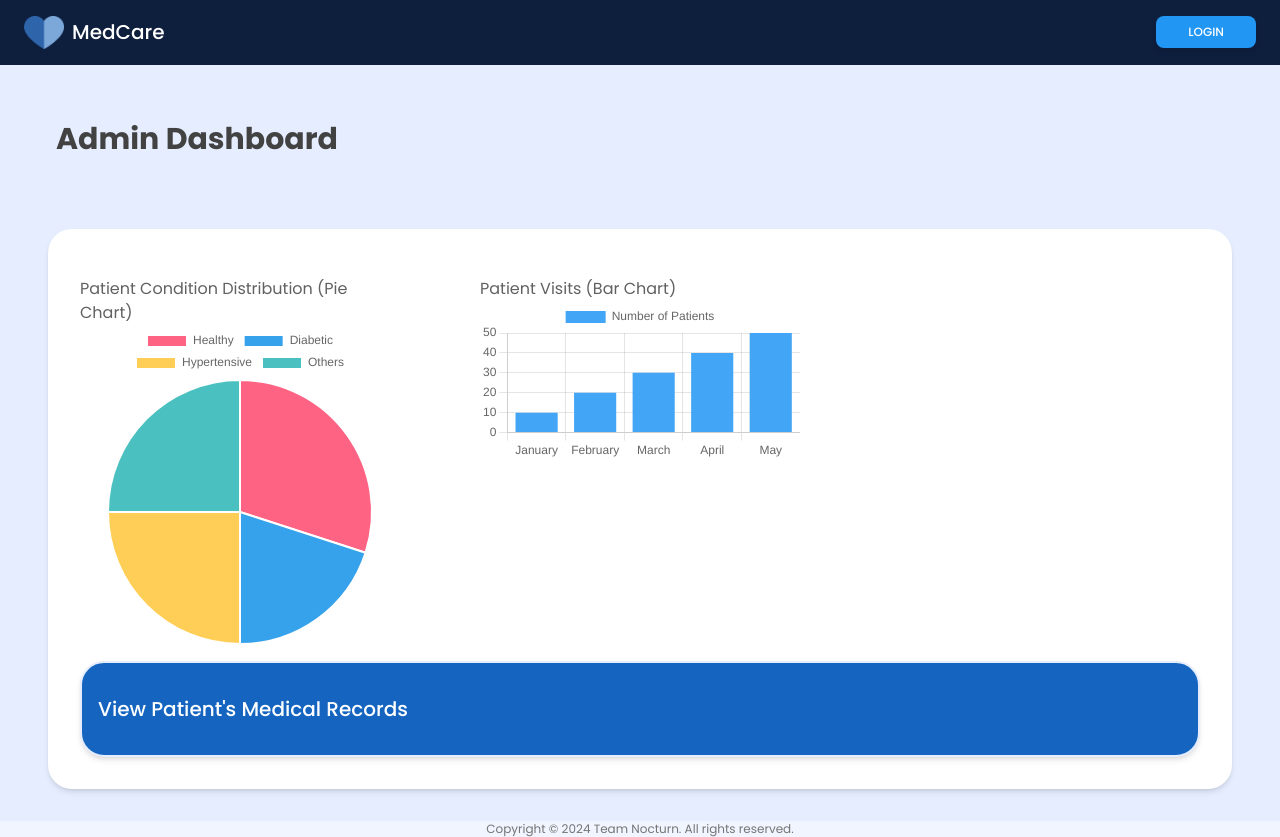
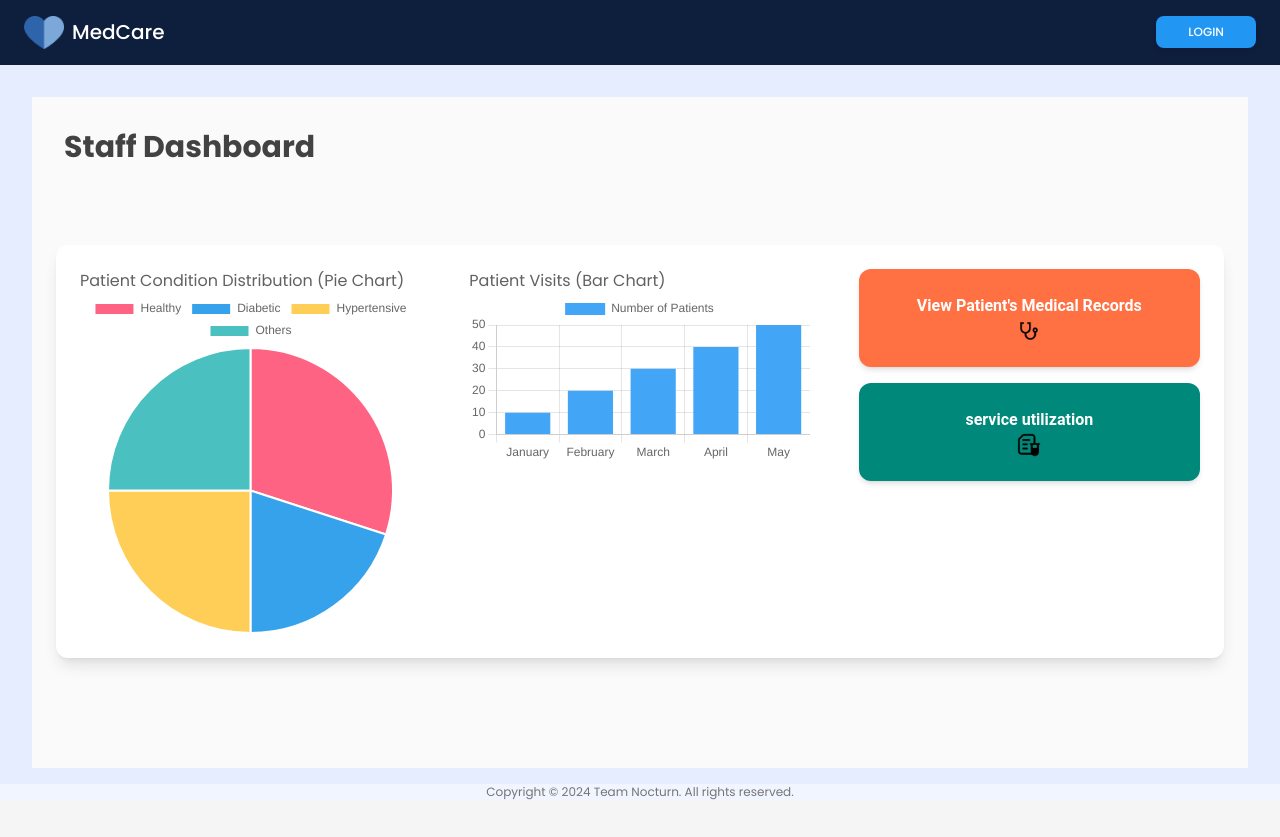
Before and after one commit to SE-S1-WE-26/MedCare-Frontend, a React (Create React App) app: page /admin in a window 1280 px wide. After the commit the page ends 800 px from the top, so only its background shows below. Built offline with nearby package versions, Linux system fonts and the light colour scheme; no server answers.

Commit message:
Add service utilization

```diff
--- a/src/pages/admin/Dashboard.jsx
+++ b/src/pages/admin/Dashboard.jsx
@@ -8,16 +8,18 @@ import {
   CardBody,
   CardHeader,
   Typography,
+  Button,
 } from "@material-tailwind/react";
 import PageTitle from "../../components/pagecomponents/PageTitle";
 import BarChart from "../../components/pagecomponents/admin/charts/BarChart";
-// import LineChart from "../../components/pagecomponents/admin/charts/LineChart";
 import PieChart from "../../components/pagecomponents/admin/charts/PieChart";
 import PatientReports from "./PatientReport";
+import ServiceReports from "./ServiceReport";
 
 const StaffDashboard = () => {
   const [selected, setSelected] = useState("/");
   const [showPatientReport, setShowPatientReport] = useState(false);
+  const [showServiceReport, setShowServiewReport] = useState(false);
   const navigate = useNavigate();
 
   const handleMenuClick = (link) => {
@@ -26,7 +28,16 @@ const StaffDashboard = () => {
   };
 
   const togglePatientReport = () => {
-    setShowPatientReport(!showPatientReport);
+    setShowPatientReport(true);
+    setShowServiewReport(false);
+
+
+  };
+  const toggleServiewReport = () => {
+    setShowServiewReport(true);
+    setShowPatientReport(false);
+
+
   };
 
   const sections = [
@@ -39,38 +50,63 @@ const StaffDashboard = () => {
   ];
 
   return (
-    <div className="flex flex-1 flex-col w-full gap-12 p-4">
-      <div className="w-full rounded-3xl">
-        <PageTitle label="Admin Dashboard" />
+    <div className="flex flex-1 flex-col w-full gap-8 p-6 bg-gray-50">
+      {/* Page Title */}
+      <div className="w-full mb-6">
+        <PageTitle label="Staff Dashboard" />
       </div>
 
-      <Card className="flex w-full bg-white rounded-3xl p-4 md:p-8 gap-4">
-        <div className="flex flex-col w-full items-center gap-4 mt-4">
-          <div className="grid grid-cols-1 md:grid-cols-2 lg:grid-cols-3 gap-20 w-full">
+      {/* Overview Cards & Charts Section */}
+      <div className="flex flex-col w-full gap-8">
+        {/* Charts Section */}
+        <Card className="w-full bg-white shadow-lg rounded-xl p-6">
+          <div className="grid grid-cols-1 md:grid-cols-2 lg:grid-cols-3 gap-12">
+            {/* PieChart and BarChart */}
             <PieChart />
             <BarChart />
             {/* <LineChart /> */}
-          </div>
-
-          {/* Button to toggle patient report */}
-          <div className="w-full">
+            <div className="space-y-4">
+              {/* Medical Records Section */}
               <Card
+                className="cursor-pointer w-full p-6 bg-deep-orange-400 hover:bg-deep-orange-700 transition duration-300 ease-in-out shadow-md rounded-xl flex items-center justify-between"
                 onClick={togglePatientReport}
-              className="cursor-pointer w-full px-4 py-4 lg:py-8 border-2 rounded-3xl border-light-blue flex flex-row justify-between items-center bg-blue-800"
               >
-              <p className="font-medium text-lg lg:text-xl text-white">
+                <Typography variant="h6" className="text-white font-semibold">
                   View Patient's Medical Records
-              </p>
+                </Typography>
+                <img
+                  src={icons.medical}
+                  alt="Medical Icon"
+                  className="h-6 w-6"
+                />
               </Card>
-            {/* Render the Patient Report when the button is clicked */}
-            {showPatientReport && (
-              <div className="mt-4 mb-8">
-                <PatientReports />
-              </div>
-            )}
+              {/* Medical Records Section */}
+              <Card
+                className="cursor-pointer w-full p-6 bg-teal-600 hover:bg-blue-700 transition duration-300 ease-in-out shadow-md rounded-xl flex items-center justify-between"
+                onClick={toggleServiewReport}
+              >
+                <Typography variant="h6" className="text-white font-semibold">
+                  service utilization
+                </Typography>
+                <img src={icons.lab} alt="Medical Icon" className="h-6 w-6" />
+              </Card>
             </div>
           </div>
         </Card>
+
+        {/* Show Patient Report Section */}
+        {showPatientReport && (
+          <Card className="w-full mt-6 bg-white shadow-md p-6 rounded-xl">
+            <PatientReports />
+          </Card>
+        )}
+        {/* Show Patient Report Section */}
+        {showServiceReport && (
+          <Card className="w-full mt-6 bg-white shadow-md p-6 rounded-xl">
+            <ServiceReports />
+          </Card>
+        )}
+      </div>
     </div>
   );
 };
--- /dev/null
+++ b/src/pages/admin/ServiceReport.jsx
@@ -0,0 +1,145 @@
+import React, { useState, useEffect } from "react";
+import { Card, Typography, Button } from "@material-tailwind/react";
+import jsPDF from "jspdf";
+import html2canvas from "html2canvas";
+
+const ServiceReports = () => {
+  const [serviceReports, setServiceReports] = useState([]);
+
+  // Dummy data for medical services
+  const dummyData = [
+    {
+      id: "1",
+      serviceType: "X-ray",
+      technicianName: "John Doe",
+      serviceDate: "2023-09-15",
+      issuesFound: "Fracture in left arm",
+      actionsTaken: "X-ray scan performed, referred to orthopedic specialist",
+      nextServiceDate: "2023-10-15",
+      notes: "Follow-up with the specialist",
+    },
+    {
+      id: "2",
+      serviceType: "Lab Test",
+      technicianName: "Jane Smith",
+      serviceDate: "2023-10-01",
+      issuesFound: "High cholesterol levels",
+      actionsTaken: "Blood sample taken, report generated",
+      nextServiceDate: "2024-04-01",
+      notes: "Suggest dietary adjustments and medication",
+    },
+    {
+      id: "3",
+      serviceType: "Vaccine",
+      technicianName: "Samuel Green",
+      serviceDate: "2023-08-20",
+      issuesFound: "Due for annual flu shot",
+      actionsTaken: "Flu vaccine administered",
+      nextServiceDate: "2024-08-20",
+      notes: "No immediate reactions, advised rest",
+    },
+    {
+      id: "4",
+      serviceType: "Scan",
+      technicianName: "Michael Lee",
+      serviceDate: "2023-07-15",
+      issuesFound: "Abdominal pain",
+      actionsTaken: "Ultrasound scan performed",
+      nextServiceDate: "2024-01-15",
+      notes: "Refer to gastroenterologist for further evaluation",
+    },
+  ];
+
+  useEffect(() => {
+    // Simulate fetching data with the dummy data
+    setServiceReports(dummyData);
+  }, []);
+
+  // Generate PDF
+  const downloadPDF = () => {
+    const input = document.getElementById("reportContent");
+    html2canvas(input).then((canvas) => {
+      const imgData = canvas.toDataURL("image/png");
+      const pdf = new jsPDF();
+      const imgWidth = 190;
+      const pageHeight = 290;
+      const imgHeight = (canvas.height * imgWidth) / canvas.width;
+      let heightLeft = imgHeight;
+      let position = 0;
+
+      pdf.addImage(imgData, "PNG", 10, 10, imgWidth, imgHeight);
+      heightLeft -= pageHeight;
+
+      while (heightLeft >= 0) {
+        position = heightLeft - imgHeight;
+        pdf.addPage();
+        pdf.addImage(imgData, "PNG", 10, position, imgWidth, imgHeight);
+        heightLeft -= pageHeight;
+      }
+
+      pdf.save("ServiceReports.pdf");
+    });
+  };
+
+  // Render service reports table
+  const renderServiceReports = serviceReports.length > 0 ? (
+    <table className="min-w-full bg-white rounded-lg shadow-md mt-4">
+      <thead>
+        <tr>
+          <th className="py-2 px-2 sm:px-4 bg-blue-800 text-white text-xs sm:text-sm">Service Type</th>
+          <th className="py-2 px-2 sm:px-4 bg-blue-800 text-white text-xs sm:text-sm">Technician Name</th>
+          <th className="py-2 px-2 sm:px-4 bg-blue-800 text-white text-xs sm:text-sm">Service Date</th>
+          <th className="py-2 px-2 sm:px-4 bg-blue-800 text-white text-xs sm:text-sm">Issues Found</th>
+          <th className="py-2 px-2 sm:px-4 bg-blue-800 text-white text-xs sm:text-sm">Actions Taken</th>
+          <th className="py-2 px-2 sm:px-4 bg-blue-800 text-white text-xs sm:text-sm">Next Service Date</th>
+          <th className="py-2 px-2 sm:px-4 bg-blue-800 text-white text-xs sm:text-sm">Notes</th>
+        </tr>
+      </thead>
+      <tbody>
+        {serviceReports.map(
+          (
+            {
+              id,
+              serviceType,
+              technicianName,
+              serviceDate,
+              issuesFound,
+              actionsTaken,
+              nextServiceDate,
+              notes,
+            },
+            index
+          ) => (
+            <tr key={id} className="text-center">
+              <td className="py-2 px-2 sm:px-4 border text-xs sm:text-sm">{serviceType}</td>
+              <td className="py-2 px-2 sm:px-4 border text-xs sm:text-sm">{technicianName}</td>
+              <td className="py-2 px-2 sm:px-4 border text-xs sm:text-sm">{new Date(serviceDate).toLocaleDateString()}</td>
+              <td className="py-2 px-2 sm:px-4 border text-xs sm:text-sm">{issuesFound}</td>
+              <td className="py-2 px-2 sm:px-4 border text-xs sm:text-sm">{actionsTaken}</td>
+              <td className="py-2 px-2 sm:px-4 border text-xs sm:text-sm">{new Date(nextServiceDate).toLocaleDateString()}</td>
+              <td className="py-2 px-2 sm:px-4 border text-xs sm:text-sm">{notes}</td>
+            </tr>
+          )
+        )}
+      </tbody>
+    </table>
+  ) : (
+    <Typography className="text-center mt-4 text-red-500">No service reports available.</Typography>
+  );
+
+  return (
+    <div className="flex flex-1 flex-col w-full gap-12 p-4 sm:p-8">
+      <Card className="w-full bg-white rounded-3xl p-4 sm:p-8">
+        <Typography variant="h5" className="font-semibold text-dark-blue mb-4 text-lg sm:text-xl">
+          Service Reports
+        </Typography>
+        <div id="reportContent">{renderServiceReports}</div>
+        <Button color="blue" className="mt-6 w-full sm:w-auto" onClick={downloadPDF}>
+          Download PDF
+        </Button>
+      </Card>
+    </div>
+  );
+};
+
+export default ServiceReports;
```
Lines whose indentation alone changed are shown as unchanged.
